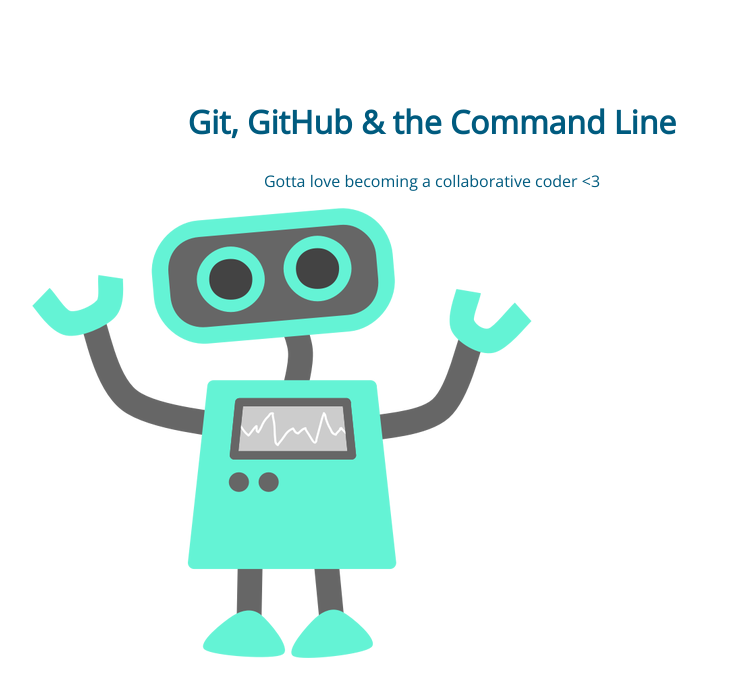
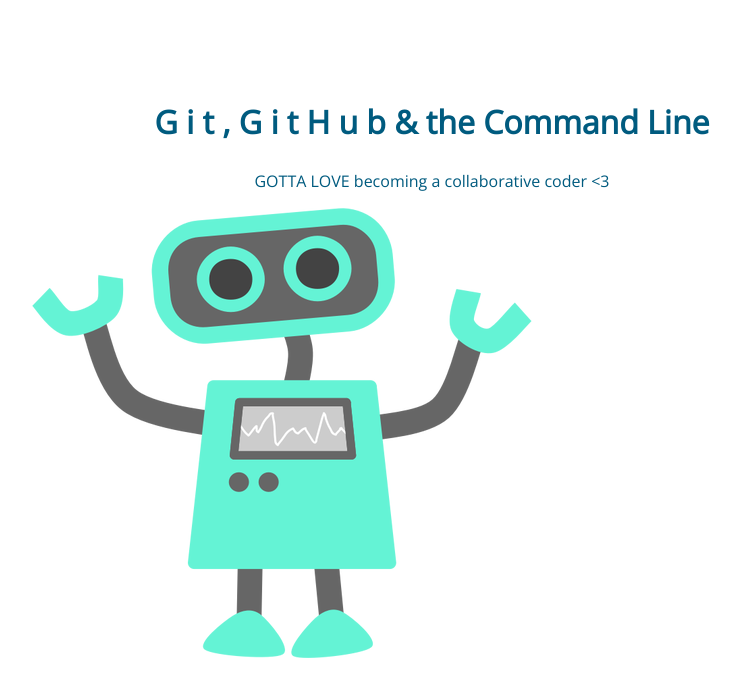
Before and after one commit to conniecon/105-project, a plain HTML site: page index.html in a window 1280 px wide. Shown: the whole page, without its empty margins (208-949 px from the left). Drawn offline with nearby package versions, Linux system fonts and the light colour scheme.

Commit message:
h1/p changes

```diff
--- a/index.html
+++ b/index.html
@@ -8,8 +8,8 @@
 </head>
 <body>
 	<section>
-		<h1>Git, GitHub & the Command Line</h1>
-		<p>Gotta love becoming a collaborative coder <3</p>
+		<h1>G i t , G i t H u b  & the Command Line</h1>
+		<p>GOTTA LOVE becoming a collaborative coder <3</p>
 		<img src="img/happy-blue-robot.png">
 	</section>
 </body>
```
